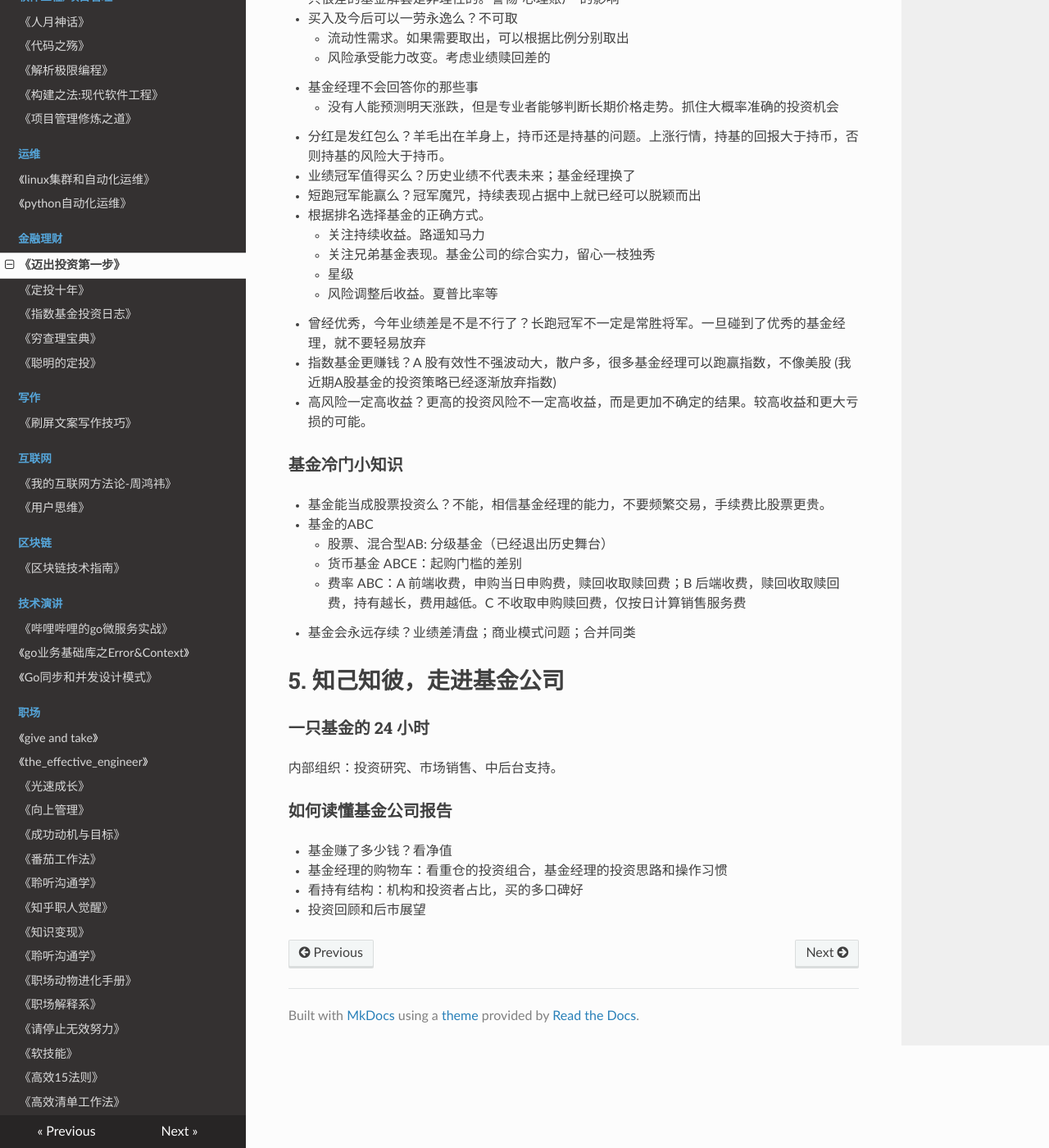
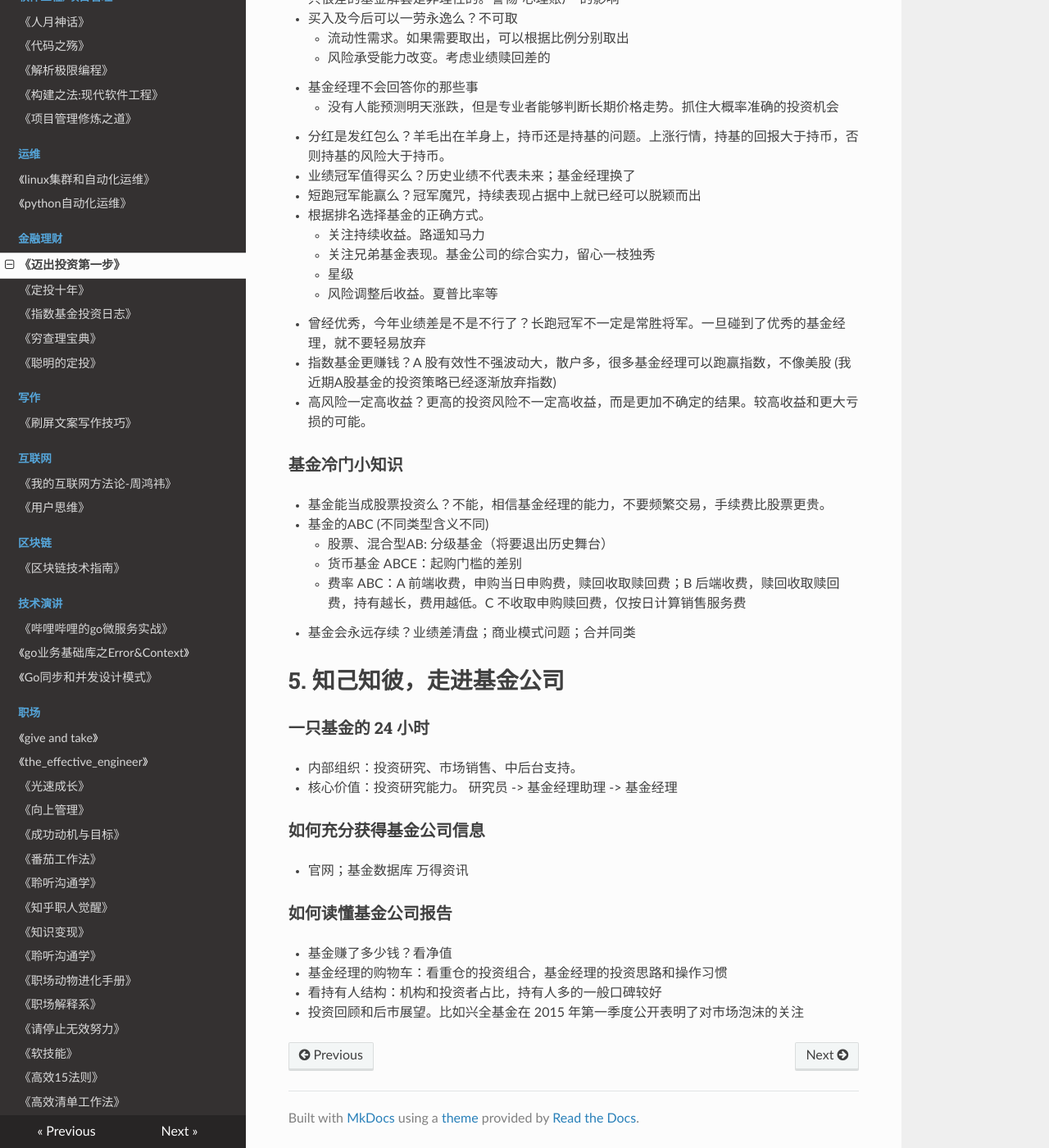
Before and after one commit to PegasusWang/booknotes, an MkDocs documentation site: the page built from docs/金融理财/迈出投资第一步/迈出投资第一步.md, in a window 1280 px wide and 1400 px high, scrolled down 5545 px. Shown: the whole window at 82% size. Built offline with MkDocs 1.6.1, drawn with Linux system fonts in a browser that asks for light colours; nearby versions of some CDN libraries; old or Windows-style settings are respelled for this version of MkDocs.

Commit message:
迈出投资第一步

```diff
--- a/docs/金融理财/迈出投资第一步/迈出投资第一步.md
+++ b/docs/金融理财/迈出投资第一步/迈出投资第一步.md
@@ -201,8 +201,8 @@ CDR: 人民币购买国外上市公司股票
 ### 基金冷门小知识
 
 - 基金能当成股票投资么？不能，相信基金经理的能力，不要频繁交易，手续费比股票更贵。
-- 基金的ABC
-  - 股票、混合型AB: 分级基金（已经退出历史舞台）
+- 基金的ABC (不同类型含义不同)
+  - 股票、混合型AB: 分级基金（将要退出历史舞台）
   - 货币基金 ABCE：起购门槛的差别
   - 费率 ABC：A 前端收费，申购当日申购费，赎回收取赎回费；B 后端收费，赎回收取赎回费，持有越长，费用越低。C
   不收取申购赎回费，仅按日计算销售服务费
@@ -213,11 +213,16 @@ CDR: 人民币购买国外上市公司股票
 
 ### 一只基金的 24 小时
 
-内部组织：投资研究、市场销售、中后台支持。
+- 内部组织：投资研究、市场销售、中后台支持。
+- 核心价值：投资研究能力。 研究员 -> 基金经理助理 -> 基金经理
+
+### 如何充分获得基金公司信息
+
+- 官网；基金数据库 万得资讯
 
 ### 如何读懂基金公司报告
 
 - 基金赚了多少钱？看净值
 - 基金经理的购物车：看重仓的投资组合，基金经理的投资思路和操作习惯
-- 看持有结构：机构和投资者占比，买的多口碑好
-- 投资回顾和后市展望
+- 看持有人结构：机构和投资者占比，持有人多的一般口碑较好
+- 投资回顾和后市展望。比如兴全基金在 2015 年第一季度公开表明了对市场泡沫的关注
```
